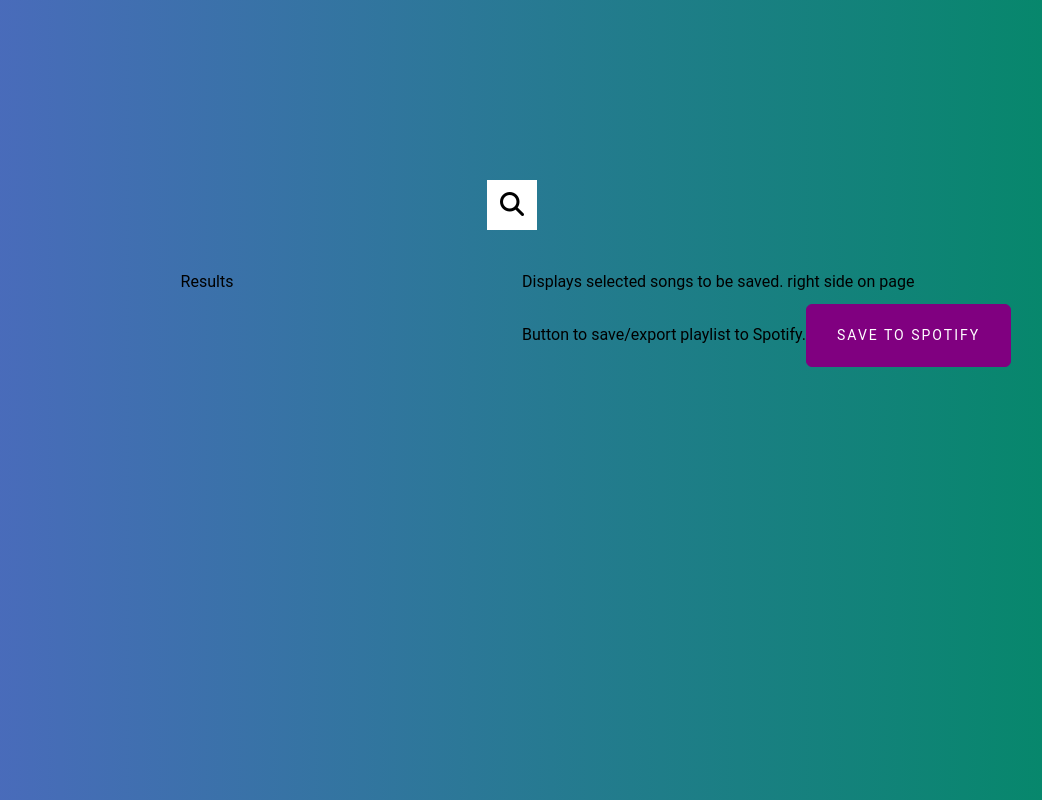
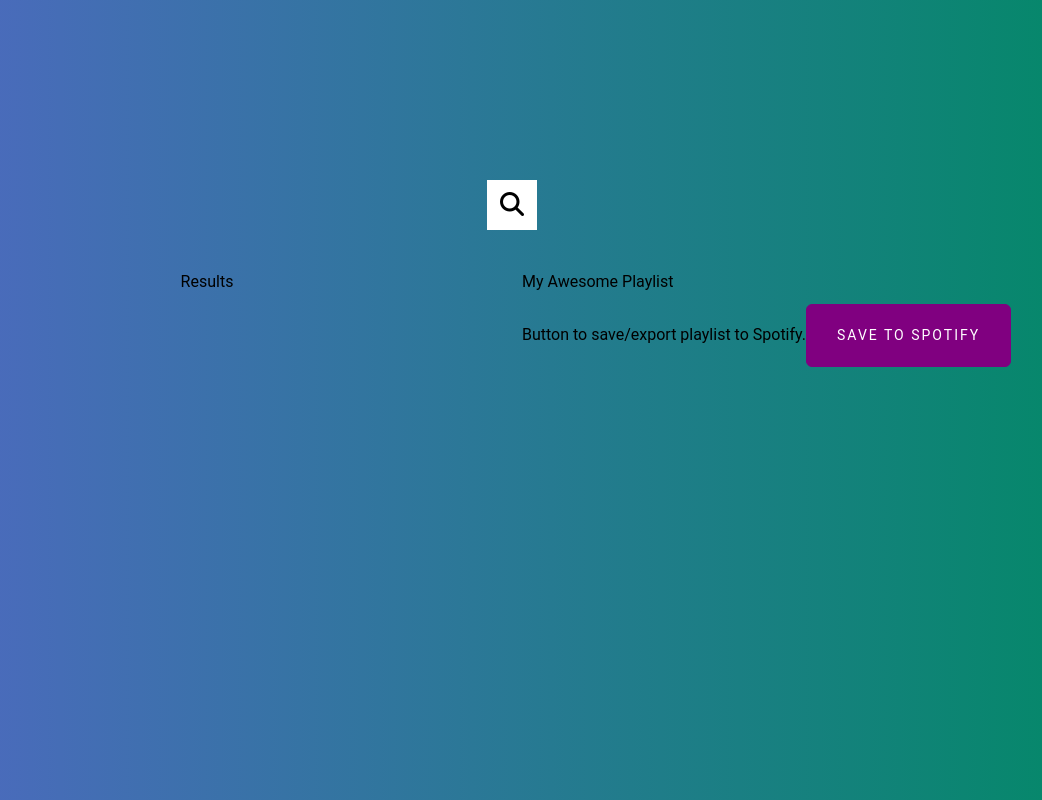
Before and after one commit to selenkarakaya/Jammming, a React (Vite) app in the folder jamming/: page / in a window 1280 px wide. Shown: the whole page, without its empty margins (128-1170 px from the left). Built offline with nearby package versions, Linux system fonts and the light colour scheme; sample sign-in values are in the browser's storage.

Commit message:
delete track and save playlist buttons

```diff
--- a/jamming/src/App.jsx
+++ b/jamming/src/App.jsx
@@ -1,75 +1,3 @@
-// import React, { useState } from "react";
-// import { ToastContainer, toast } from "react-toastify";
-// import "./App.css";
-// import "react-toastify/dist/ReactToastify.css";
-// import {
-//   BrowserRouter as Router,
-//   Routes,
-//   Route,
-//   Navigate,
-// } from "react-router-dom";
-// import Spotify from "./utils/Spotify";
-// import SearchBar from "./components/SearchBar";
-// import SearchResults from "./components/SearchResults";
-// import Playlist from "./components/Playlist";
-// import Callback from "./utils/Callback";
-// import Login from "./components/Login";
-
-// function App() {
-//   const [searchResults, setSearchResults] = useState([]);
-//   const token = localStorage.getItem("spotify_access_token");
-
-//   async function handleSearch(term) {
-//     try {
-//       const results = await Spotify.search(term);
-//       setSearchResults(results);
-//     } catch (error) {
-//       toast.error("Spotify araması başarısız!");
-//       console.error(error);
-//     }
-//   }
-
-//   return (
-//     <Router>
-//       <Routes>
-//         {/* Login ve Callback sayfaları her zaman erişilebilir */}
-//         <Route path="/login" element={<Login />} />
-//         <Route path="/callback" element={<Callback />} />
-
-//         {/* Eğer token yoksa, anasayfaya gitmeye çalışınca login'e yönlendir */}
-//         <Route
-//           path="/"
-//           element={
-//             token ? (
-//               <>
-//                 <div className="app-layout">
-//                   <div className="search-wrapper">
-//                     <SearchBar onSearch={handleSearch} />
-//                   </div>
-
-//                   <div className="bottom-row">
-//                     <SearchResults tracks={searchResults} />
-//                     <Playlist />
-//                   </div>
-//                 </div>
-//                 {/* <SearchBar onSearch={handleSearch} />
-//                 <SearchResults tracks={searchResults} />
-//                 <Playlist /> */}
-//               </>
-//             ) : (
-//               <Navigate to="/login" replace />
-//             )
-//           }
-//         />
-//       </Routes>
-
-//       <ToastContainer />
-//     </Router>
-//   );
-// }
-
-// export default App;
-
 import React, { useState, useEffect } from "react";
 import { ToastContainer, toast } from "react-toastify";
 import "react-toastify/dist/ReactToastify.css";
@@ -79,7 +7,6 @@
   Route,
   Navigate,
 } from "react-router-dom";
-
 import Spotify from "./utils/Spotify";
 import SearchBar from "./components/SearchBar";
 import SearchResults from "./components/SearchResults";
@@ -123,6 +50,12 @@
     }
   };
 
+  const removeTrackFromPlaylist = (playlistTrack) => {
+    setPlaylistTracks((prev) =>
+      prev.filter((track) => track.id !== playlistTrack.id)
+    );
+  };
+
   return (
     <Router>
       <Routes>
@@ -142,7 +75,10 @@
                     tracks={searchResults}
                     addTrackToPlaylist={addTrackToPlaylist}
                   />
-                  <Playlist playlistTracks={playlistTracks} />
+                  <Playlist
+                    playlistTracks={playlistTracks}
+                    removeTrackFromPlaylist={removeTrackFromPlaylist}
+                  />
                 </div>
               </div>
             ) : (
--- a/jamming/src/components/Playlist.jsx
+++ b/jamming/src/components/Playlist.jsx
@@ -1,16 +1,29 @@
-import React from "react";
+import React, { useState } from "react";
 import PlaylistTrack from "./PlaylistTrack";
 import SavePlaylistButton from "./SavePlaylistButton";
 
-function Playlist({ playlistTracks }) {
+function Playlist({ playlistTracks, removeTrackFromPlaylist }) {
+  const [playlistName, setPlaylistName] = useState("My Awesome Playlist");
   return (
     <div>
-      <h1>Displays selected songs to be saved. right side on page</h1>
-      {playlistTracks.map((playlistTrack, index) => (
-        <PlaylistTrack playlistTrack={playlistTrack} key={playlistTrack} />
+      <input
+        type="text"
+        value={playlistName}
+        placeholder="playlist name"
+        onChange={(e) => setPlaylistName(e.target.value)}
+      />
+      {playlistTracks.map((playlistTrack) => (
+        <PlaylistTrack
+          playlistTrack={playlistTrack}
+          key={playlistTrack.id}
+          onRemove={removeTrackFromPlaylist}
+        />
       ))}
 
-      <SavePlaylistButton />
+      <SavePlaylistButton
+        playlistTracks={playlistTracks}
+        playlistName={playlistName}
+      />
     </div>
   );
 }
--- a/jamming/src/components/PlaylistTrack.jsx
+++ b/jamming/src/components/PlaylistTrack.jsx
@@ -1,6 +1,6 @@
 import React from "react";
 
-function PlaylistTrack({ playlistTrack }) {
+function PlaylistTrack({ playlistTrack, onRemove }) {
   return (
     <>
       <div className="flex justify-between">
@@ -10,7 +10,13 @@
             {playlistTrack.artist} | {playlistTrack.album}
           </p>
         </div>
-        <button>delete</button>
+        <button
+          onClick={() => {
+            onRemove(playlistTrack);
+          }}
+        >
+          delete
+        </button>
       </div>
     </>
   );
--- a/jamming/src/components/SavePlaylistButton.jsx
+++ b/jamming/src/components/SavePlaylistButton.jsx
@@ -1,7 +1,8 @@
 import React, { useState } from "react";
 import { toast } from "react-toastify";
+import Spotify from "../utils/Spotify";
 
-function SavePlaylistButton() {
+function SavePlaylistButton({ playlistTracks, playlistName }) {
   // Ripple effect logic
   const [ripples, setRipples] = useState([]);
 
@@ -28,18 +29,26 @@
     handleSave();
   };
 
-  const handleSave = () => {
-    // This is where you'd send your playlist data to Spotify's API
-    console.log("Saving playlist to Spotify...");
-    toast.success("Playlist saved to Spotify!");
-    // Example:
-    // fetch("/api/save", {
-    //   method: "POST",
-    //   body: JSON.stringify(selectedTracks)
-    // })
+  const handleSave = async () => {
+    if (!playlistName.trim()) {
+      toast.warn("Lütfen bir playlist adı girin.");
+      return;
+    }
 
-    // Optionally, show a toast or notification
-    // toast.success("Playlist saved to Spotify!");
+    if (playlistTracks.length === 0) {
+      toast.warn("Önce birkaç şarkı ekleyin!");
+      return;
+    }
+
+    const trackUris = playlistTracks.map((track) => track.uri);
+
+    try {
+      await Spotify.savePlaylist(playlistName, trackUris);
+      toast.success(`"${playlistName}" Spotify'a kaydedildi!`);
+    } catch (error) {
+      console.error("Playlist kaydetme hatası:", error);
+      toast.error("Playlist kaydedilemedi!");
+    }
   };
 
   return (
```
